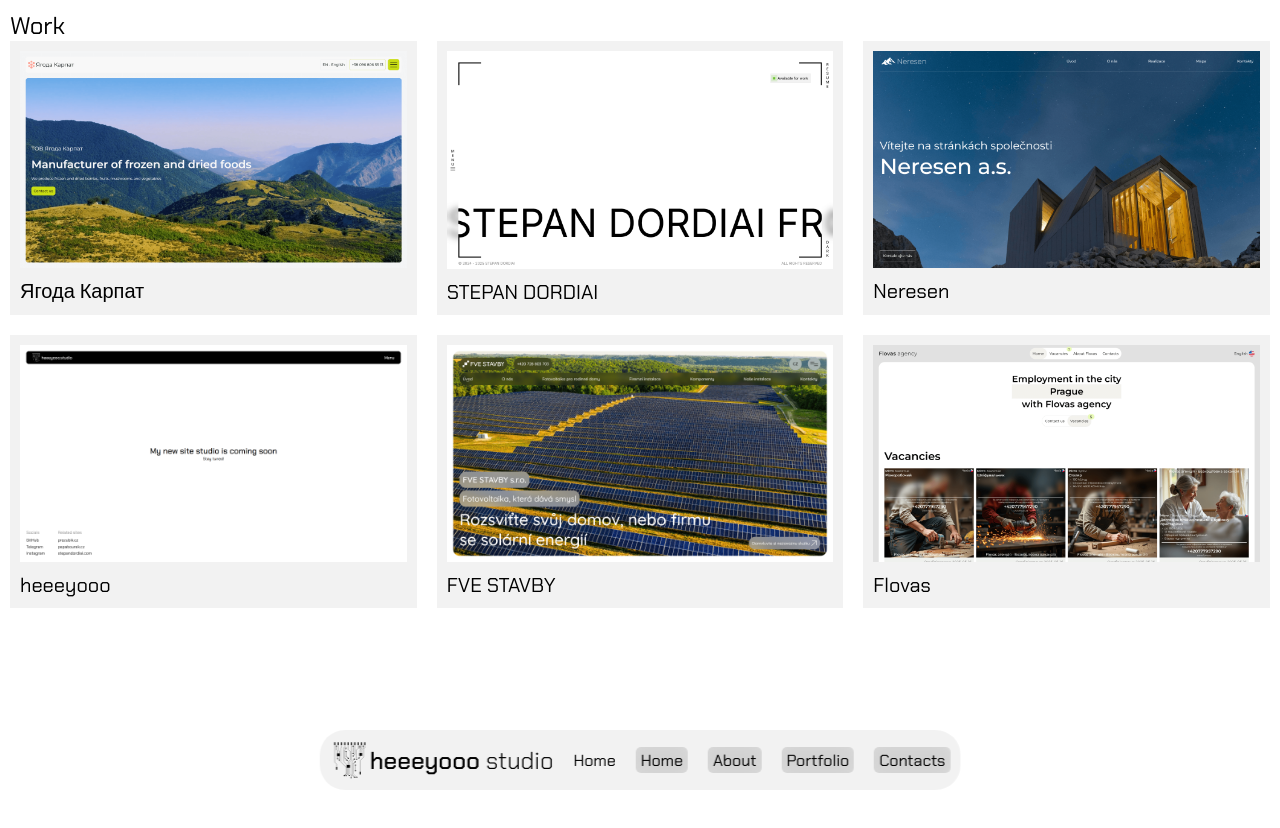
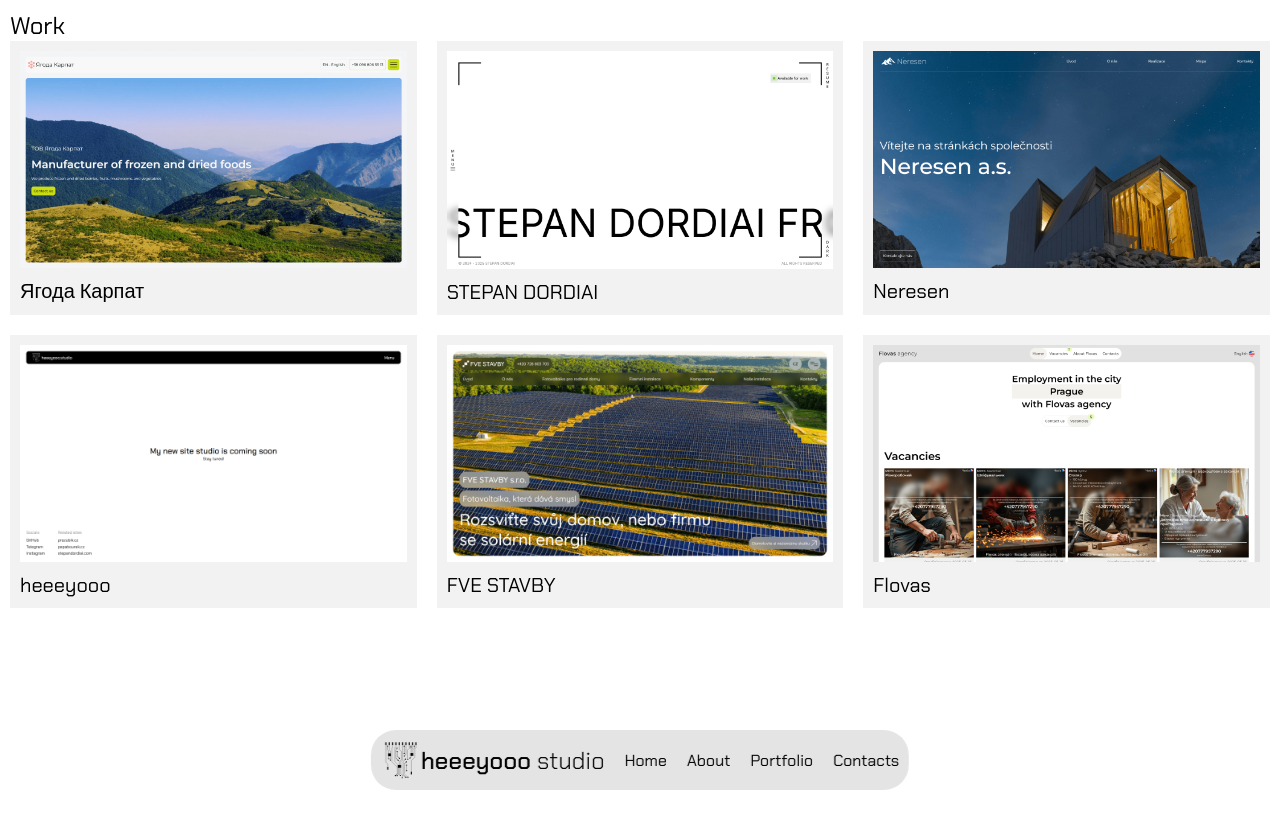
Before and after one commit to stepandordiai/heeeyooo-react, a React (Vite) app: page / in a window 1280 px wide. Shown: the top 828 px of the page. Built offline with nearby package versions, Linux system fonts and the light colour scheme.

Commit message:
Add BurgerMenu and update info

```diff
--- a/src/components/BurgerBtn/BurgerBtn.jsx
+++ b/src/components/BurgerBtn/BurgerBtn.jsx
@@ -1,9 +1,25 @@
+import { useEffect } from "react";
 import "./BurgerBtn.scss";
 
 const BurgerBtn = () => {
 	function toggleBurger1() {
 		document.querySelector(".burger-1").classList.toggle("burger-1--active");
+		document.querySelector(".header").classList.toggle("header--active");
+		document
+			.querySelector(".burger-menu")
+			.classList.toggle("burger-menu--active");
 	}
+
+	useEffect(() => {
+		document.addEventListener("scroll", () => {
+			document.querySelector(".burger-1").classList.remove("burger-1--active");
+			document.querySelector(".header").classList.remove("header--active");
+			document
+				.querySelector(".burger-menu")
+				.classList.remove("burger-menu--active");
+		});
+	}, []);
+
 	return (
 		<>
 			<div onClick={toggleBurger1} className="burger-1"></div>
--- /dev/null
+++ b/src/components/BurgerMenu/BurgerMenu.jsx
@@ -0,0 +1,27 @@
+import { NavLink } from "react-router-dom";
+import "./BurgerMenu.scss";
+
+const BurgerMenu = () => {
+	return (
+		<>
+			<div className="burger-menu">
+				<div className="burger-menu__nav">
+					<NavLink className={"burger-menu__nav-link"} to={"/"}>
+						Home
+					</NavLink>
+					<NavLink className={"burger-menu__nav-link"} to={"/about"}>
+						About
+					</NavLink>
+					<NavLink className={"burger-menu__nav-link"} to={"/portfolio"}>
+						Portfolio
+					</NavLink>
+					<NavLink className={"burger-menu__nav-link"} to={"/contacts"}>
+						Contacts
+					</NavLink>
+				</div>
+			</div>
+		</>
+	);
+};
+
+export default BurgerMenu;
--- /dev/null
+++ b/src/components/BurgerMenu/BurgerMenu.scss
@@ -0,0 +1,23 @@
+.burger-menu {
+	display: grid;
+	grid-template-rows: 0fr;
+	overflow: hidden;
+	transition: all 0.3s;
+}
+
+.burger-menu--active {
+	margin-top: 10px;
+	grid-template-rows: 1fr;
+}
+
+.burger-menu__nav {
+	display: flex;
+	flex-direction: column;
+	overflow: hidden;
+}
+
+.burger-menu__nav-link {
+	color: #000;
+	font-size: 1.5rem;
+	padding-left: 10px;
+}
--- a/src/components/Header/Header.jsx
+++ b/src/components/Header/Header.jsx
@@ -1,35 +1,53 @@
-import { NavLink } from "react-router-dom";
+import { NavLink, useLocation } from "react-router-dom";
+import { useEffect } from "react";
+import BurgerBtn from "../BurgerBtn/BurgerBtn";
+import BurgerMenu from "../BurgerMenu/BurgerMenu";
 import logoImg from "/heeeyooo-studio-logo-black-v1.svg";
 import "./Header.scss";
-import { useEffect } from "react";
-import BurgerBtn from "../BurgerBtn/BurgerBtn";
 
 const Header = () => {
+	const { pathname } = useLocation();
+
+	function getPageTitle() {
+		switch (pathname) {
+			case "/":
+				return "Home";
+			case "/about":
+				return "About";
+			case "/portfolio":
+				return "Portfolio";
+			case "/contacts":
+				return "Contacts";
+			default:
+				return "";
+		}
+	}
+
 	useEffect(() => {
-		window.addEventListener("resize", () => {
-			const screenSizeElement = document.createElement("div");
+		// window.addEventListener("resize", () => {
+		// 	const screenSizeElement = document.createElement("div");
 
-			Object.assign(screenSizeElement.style, {
-				position: "fixed",
-				bottom: "0",
-				left: "0",
-				background: "rgba(255, 255, 255, 0.5)",
-				webkitBackdropFilter: "blur(25px)",
-				backdropFilter: "blur(25px)",
-				width: "150px",
-				height: "100px",
-				display: "flex",
-				justifyContent: "center",
-				alignItems: "center",
-				fontSize: "2rem",
-			});
+		// 	Object.assign(screenSizeElement.style, {
+		// 		position: "fixed",
+		// 		bottom: "0",
+		// 		left: "0",
+		// 		background: "rgba(255, 255, 255, 0.5)",
+		// 		webkitBackdropFilter: "blur(25px)",
+		// 		backdropFilter: "blur(25px)",
+		// 		width: "150px",
+		// 		height: "100px",
+		// 		display: "flex",
+		// 		justifyContent: "center",
+		// 		alignItems: "center",
+		// 		fontSize: "2rem",
+		// 	});
 
-			screenSizeElement.textContent = window.innerWidth;
-			document.body.append(screenSizeElement);
-			setTimeout(() => {
-				screenSizeElement.remove();
-			}, 3000);
-		});
+		// 	screenSizeElement.textContent = window.innerWidth;
+		// 	document.body.append(screenSizeElement);
+		// 	setTimeout(() => {
+		// 		screenSizeElement.remove();
+		// 	}, 3000);
+		// });
 
 		let prevScroll = 0;
 		function handleHeaderOnScroll() {
@@ -50,6 +68,7 @@ const Header = () => {
 
 	return (
 		<header className="header">
+			<div className="header__inner">
 				<NavLink className="header__logo-link" to={"/"}>
 					<img
 						width={40}
@@ -62,7 +81,7 @@ const Header = () => {
 						heeeyooo <span>studio</span>
 					</p>
 				</NavLink>
-			<span>Home</span>
+				<span className="header__active-page">{getPageTitle()}</span>
 				<nav className="header__nav">
 					<NavLink className={"header__nav-link"} to={"/"}>
 						Home
@@ -78,6 +97,8 @@ const Header = () => {
 					</NavLink>
 				</nav>
 				<BurgerBtn />
+			</div>
+			<BurgerMenu />
 		</header>
 	);
 };
--- a/src/components/Header/Header.scss
+++ b/src/components/Header/Header.scss
@@ -1,20 +1,34 @@
 @use "./../../scss/mixins" as *;
 
 .header {
+	min-height: 60px;
 	position: fixed;
 	bottom: 10px;
 	left: 50%;
+	width: max-content;
 	transform: translateX(-50%);
-	height: 60px;
-	width: max-content;
+	display: flex;
+	flex-direction: column-reverse;
+	background: rgba(0, 0, 0, 0.107);
+	-webkit-backdrop-filter: blur(20px);
+	backdrop-filter: blur(20px);
+	border-radius: 25px;
+	transition: all 0.3s;
+}
+
+.header--active {
+	width: calc(100% - 20px) !important;
+}
+
+.header__inner {
+	min-height: 60px;
 	padding: 10px;
 	@include flex-between-center;
 	gap: 20px;
-	background: rgba(0, 0, 0, 0.05);
-	-webkit-backdrop-filter: blur(10px);
-	backdrop-filter: blur(10px);
-	border-radius: 25px;
-	transition: all 0.3s;
+}
+
+.header__active-page {
+	display: none;
 }
 
 .header--hide {
@@ -41,15 +55,18 @@
 }
 
 .header__nav-link {
-	background: rgba(0, 0, 0, 0.1);
-	-webkit-backdrop-filter: blur(10px);
-	backdrop-filter: blur(10px);
 	color: black;
-	padding: 2.5px 5px;
-	border-radius: 5px;
 }
 
 @media screen and (width <= 600px) {
+	.header {
+		width: 300px;
+
+		&:hover {
+			width: calc(100% - 20px);
+		}
+	}
+
 	.header__logo-title {
 		display: none;
 	}
@@ -57,4 +74,8 @@
 	.header__nav {
 		display: none;
 	}
+
+	.header__active-page {
+		display: initial;
+	}
 }
```
Also changed, not shown: to-do.txt (deleted). Lines whose indentation alone changed are shown as unchanged.
